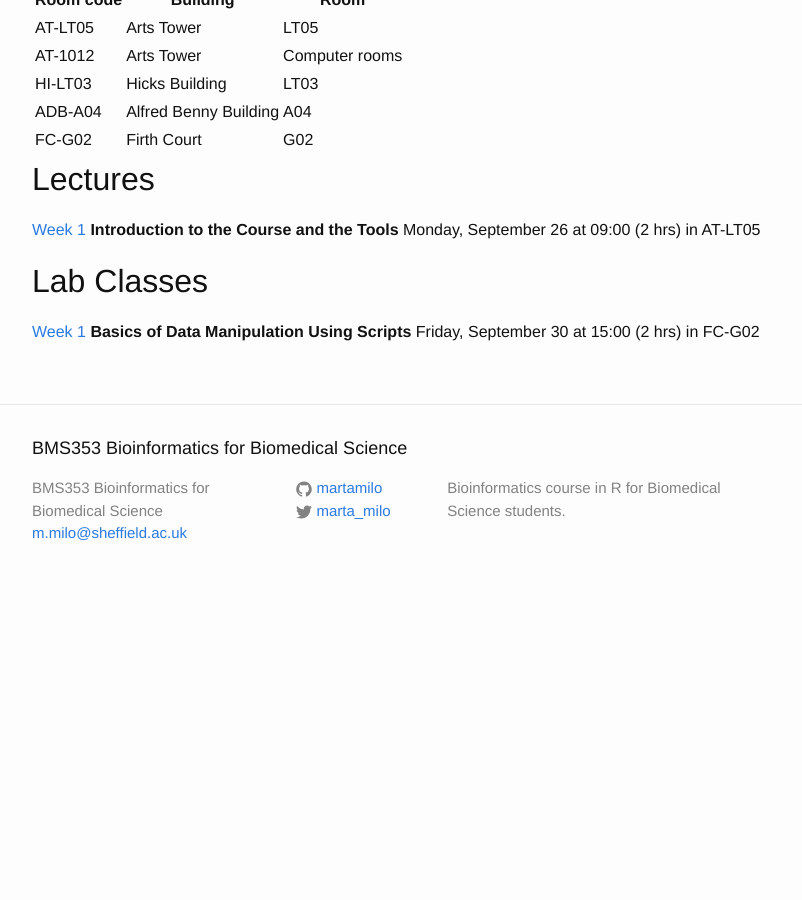
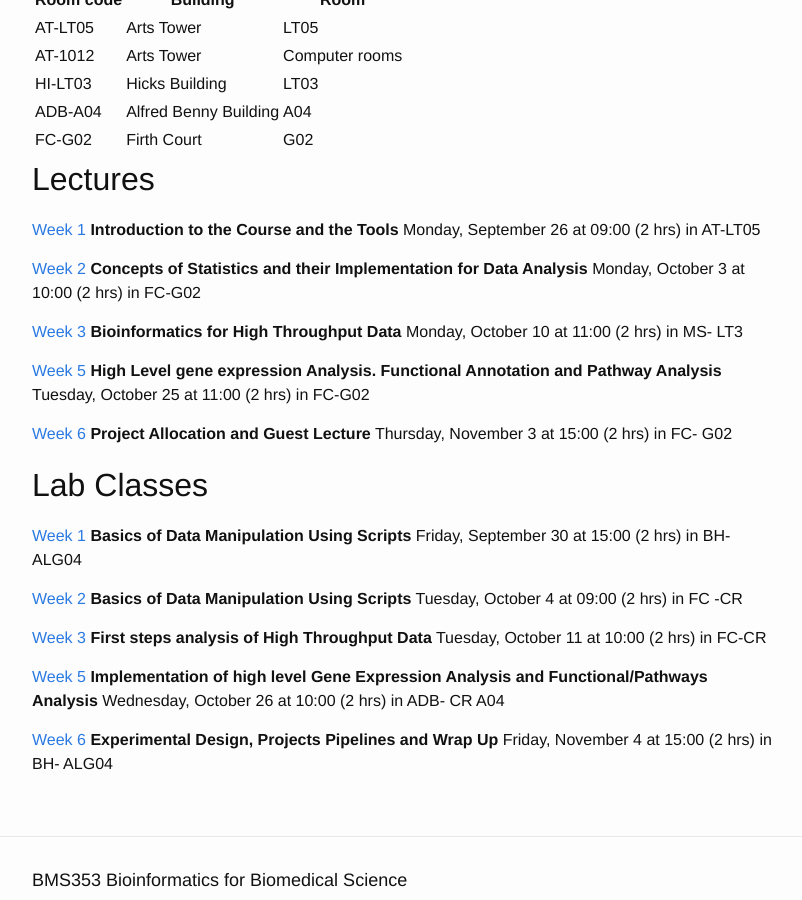
Before and after one commit to sods/bioinformatics, a Jekyll site: the page built from overview.md, in a window 1280 px wide and 900 px high, scrolled down 1005 px. Shown: the whole window, without its empty margins (238-1040 px from the left). Built offline with Jekyll 4.4.1, drawn with Linux system fonts in a browser that asks for light colours; a file with an impossible date is left out; before the commit the page ends 1610 px from its top, so only the background shows below that.

Commit message:
Added new files for 2016-17

```diff
--- a/_posts/2016-09-30-week-1-basics-of-data-manipulation-using-scripts.md
+++ b/_posts/2016-09-30-week-1-basics-of-data-manipulation-using-scripts.md
@@ -4,7 +4,7 @@ title: Week 1
 date: 2016-09-30 15:00
 session: 2016-2017
 length: 2
-venue: FC-G02
+venue: BH-ALG04
 tagline: Basics of Data Manipulation Using Scripts
 ---
 
--- /dev/null
+++ b/_posts/2016-10-10-week-3-bioinformatics-for-high-throughput-data.md
@@ -0,0 +1,20 @@
+---
+layout: lecture
+title: Week 3
+date: 2016-10-10 11:00
+session: 2016-2017
+length: 2
+venue: MS- LT3
+tagline: Bioinformatics for High Throughput Data
+---
+
+* Week 3 Lecture content can be downloaded [here].
+
+### Additional Reading
+
+Additional information on *median polish* methods are linked [here](http://opendsi.cc/bioinformatics/assets/medpol.pdf).
+
+You can read more on *quantile normalisation* [here](https://en.wikipedia.org/wiki/Quantile_normalization)
+
+
+The research paper applying quantile nomalisation to microarray data can be downloaded [here](http://opendsi.cc/bioinformatics/assets/Bioinformatics-2003-Bolstad-185-93.pdf)
--- /dev/null
+++ b/_posts/2016-10-11-week-3-bioinformatics-analysis-for-high-throughput-data.md
@@ -0,0 +1,14 @@
+---
+layout: lab
+title: Week 3
+date: 2016-10-11 10:00
+session: 2016-2017
+length: 2
+venue: FC-CR
+tagline: First steps analysis of High Throughput Data
+---
+
+
+Week 3 practical notebook is linked into your SageMathCloud account in the folder called “Week 3”, with the name **Week_3_practical.ipynb**
+
+The data required for the practical is stored in a folder called "data_wk3" inside your "Week 3" directory on SageMathCloud.
--- /dev/null
+++ b/_posts/2016-10-25-week-5-functional-annotation-and-pathway-analysis.md
@@ -0,0 +1,16 @@
+---
+layout: lecture
+title: Week 5
+date: 2016-10-25 11:00
+session: 2016-2017
+length: 2
+venue: FC-G02
+tagline: High Level gene expression Analysis. Functional Annotation and Pathway Analysis
+---
+
+
+* Week 5 Lecture content can be downloaded [here].
+
+### Additional Reading
+
+Additional information on *Gene Ontologies* and the original pubblication related to the *Gene Ontology Project* can be found [here](http://opendsi.cc/bioinformatics/assets/GO_original_paper.pdf).
--- /dev/null
+++ b/_posts/2016-10-26-week-5-implementation-of-funcitonal-and-pathways-analysis.md
@@ -0,0 +1,21 @@
+---
+layout: lab
+title: Week 5
+date: 2016-10-26 10:00
+session: 2016-2017
+length: 2
+venue: ADB- CR A04
+tagline: Implementation of high level Gene Expression Analysis and Functional/Pathways Analysis
+---
+
+
+Week 5 practical notebook is linked into your SageMathCloud account in the folder called “Week5”, with the name **Week_11_practical.ipynb**
+
+The data required for the practical is stored in a folder called "data_wk_5" indide your "Week5" directory on SageMathCloud.
+
+### Additional Reading
+
+User guides are very useful when performing data analysis. Official user guides for *affy*, *limma* and *puma* can be downloaed below from Bioconductor.
+
+
+The Bioconductor *puma* user guide can be dowloaded [here](http://opendsi.cc/bioinformatics/assets/puma.pdf)
--- /dev/null
+++ b/_posts/2016-10-3-week-2-concepts-of-statistics-and-their-implementation.md
@@ -0,0 +1,21 @@
+---
+layout: lecture
+title: Week 2
+date: 2016-10-03 10:00
+session: 2016-2017
+length: 2
+venue: FC-G02
+tagline: Concepts of Statistics and their Implementation for Data Analysis
+---
+
+* Week 2 Lecture content can be downloaded [here].
+
+
+
+**Additional reading**
+
+
+Here are some examples of the use of [Statistics in Biology](http://www.nature.com/collections/qghhqm/content/statistics-in-biology)
+
+
+Information on [Bessel's correction](https://en.wikipedia.org/wiki/Bessel%27s_correction) for the sample variance.
--- /dev/null
+++ b/_posts/2016-10-4-week-2-basics-of-data-manipulation-using-scripts.md
@@ -0,0 +1,11 @@
+---
+layout: lab
+title: Week 2
+date: 2016-10-04 9:00
+session: 2016-2017
+length: 2
+venue: FC -CR
+tagline: Basics of Data Manipulation Using Scripts
+---
+
+Week 2 practical notebook is linked into your SageMathCloud account in the folder called “Week 2”, with the name **Week_2_practical.ipynb**
--- /dev/null
+++ b/_posts/2016-11-3-week-6-project-allocation-and-guest-lecture.md
@@ -0,0 +1,11 @@
+---
+layout: lecture
+title: Week 6
+date: 2016-11-03 15:00
+session: 2016-2017
+length: 2
+venue: FC- G02
+tagline: Project Allocation and Guest Lecture
+---
+
+* Week 6 Lecture content can be downloaded [here]
--- /dev/null
+++ b/_posts/2016-11-4-week-6-experimental-design-and-projects-pipelines.md
@@ -0,0 +1,17 @@
+---
+layout: lab
+title: Week 6
+date: 2016-11-04 15:00
+session: 2016-2017
+length: 2
+venue: BH- ALG04
+tagline: Experimental Design, Projects Pipelines and Wrap Up
+---
+
+Week 6 practical notebook is linked into your SageMathCloud account in the folder called “Week6_cAt”, “Week6_B”, “Week6_C”, with the name `Week_6_practical.ipynb`. The name of the folder is associated with the three different groups to which you have been allocated for the final project.
+
+### Final Project
+
+The titles will be assigned in due course
+
+The data required for the project will be stored in a folder called "data_groupA", "data_groupB", "data_groupC" which will be located in your SageMathCloud folder.
```
Also changed, not shown: _posts/2016-10-20-week-4-bioconductor-and-limma.md (added, +21 -0 lines), _posts/2016-10-21-week-4-analysis-of-high-throughput-data-with-bioconductor-and-limma.md (added, +22 -0 lines).
